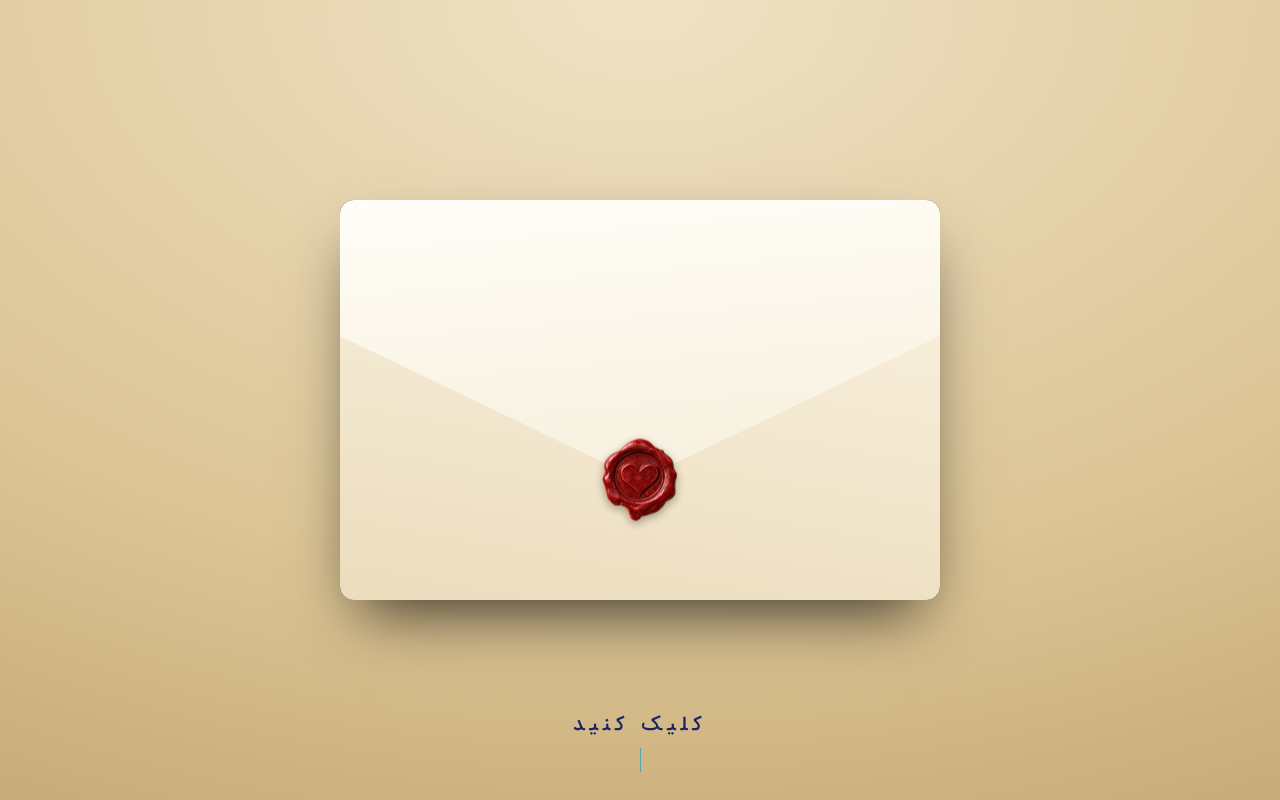
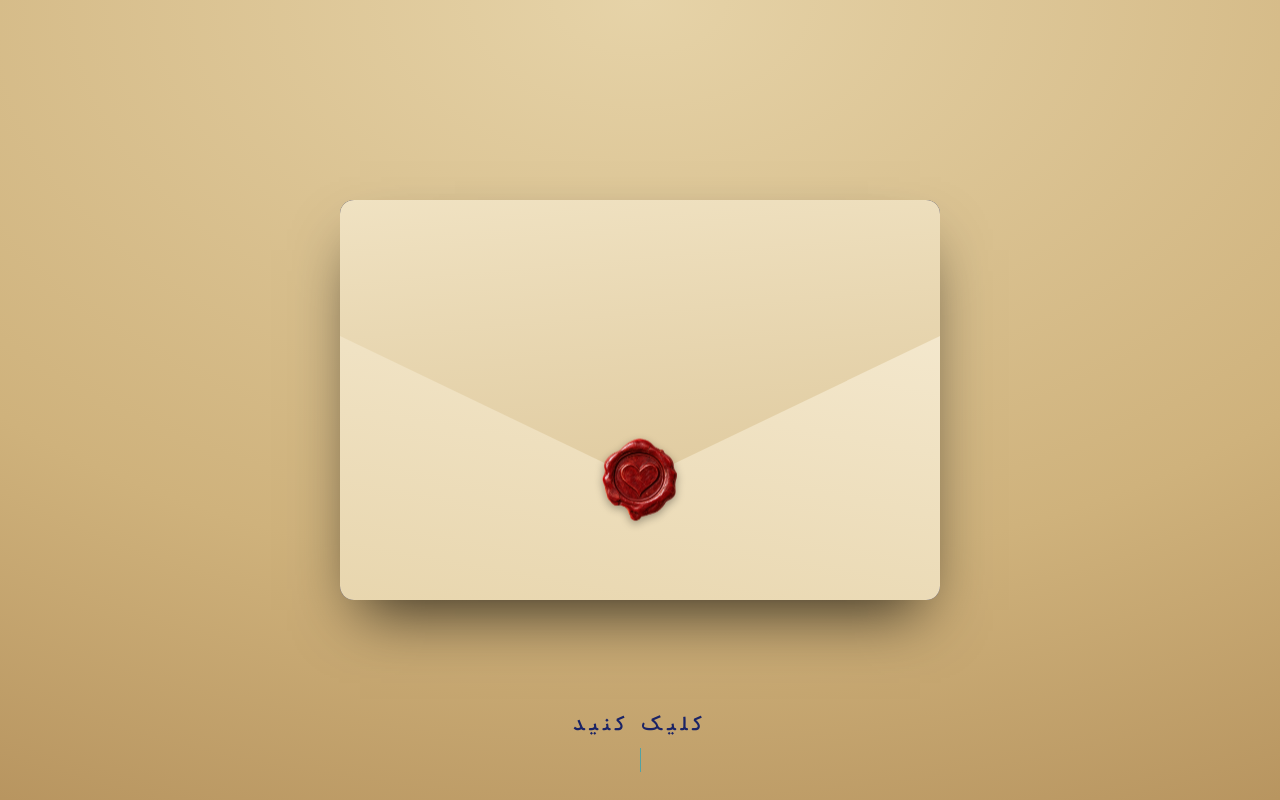
Before and after one commit to aliqb/invitationCard, a React (Vite) app: page / in a window 1280 px wide. Built offline with nearby package versions, Linux system fonts and the light colour scheme.

Commit message:
change envelop colors

```diff
--- a/index.html
+++ b/index.html
@@ -4,7 +4,7 @@
     <meta charset="UTF-8" />
     <link rel="icon" type="image/svg+xml" href="/favicon.svg" />
     <meta name="viewport" content="width=device-width, initial-scale=1.0, viewport-fit=cover" />
-    <meta name="theme-color" content="#c4a671" />
+    <meta name="theme-color" content="#b38f5a" />
     <link rel="preconnect" href="https://fonts.googleapis.com" />
     <link rel="preconnect" href="https://fonts.gstatic.com" crossorigin />
     <link
--- a/src/components/EnvelopeBack.tsx
+++ b/src/components/EnvelopeBack.tsx
@@ -8,7 +8,7 @@ export function EnvelopeBack({ faded }: { faded: boolean }) {
       // children ignore its backface-visibility and would otherwise z-fight with this face.
       style={{ backfaceVisibility: 'hidden', transform: 'translateZ(2px)' }}
     >
-      <div className="absolute inset-0 overflow-hidden rounded-[14px] bg-[linear-gradient(160deg,var(--paper-from),var(--paper-to))] shadow-[0_30px_60px_-20px_rgba(0,0,0,0.75)]">
+      <div className="absolute inset-0 overflow-hidden rounded-[14px] bg-[linear-gradient(160deg,var(--back-from),var(--back-to))] shadow-[0_30px_60px_-20px_rgba(0,0,0,0.75)]">
 
       </div>
     </div>
--- a/src/components/EnvelopeFront.tsx
+++ b/src/components/EnvelopeFront.tsx
@@ -33,7 +33,7 @@ export function EnvelopeFront({ children, unsealed, opened, faded }: Props) {
 
       {/* front pocket, overlapping the card while it is tucked away */}
       <div
-        className={`absolute inset-0 rounded-[14px] bg-[linear-gradient(190deg,var(--pocket-from),var(--pocket-to))] ${fade}`}
+        className={`absolute inset-0 rounded-[14px] bg-[linear-gradient(190deg,var(--front-from),var(--front-to))] ${fade}`}
         style={{ zIndex: 20, clipPath: 'polygon(0% 34%, 100% 34%, 100% 100%, 0% 100%)' }}
       />
 
--- a/src/theme.ts
+++ b/src/theme.ts
@@ -8,11 +8,11 @@ export type Theme = {
   background: { center: string; middle: string; edge: string }
   envelope: {
     /** Back face of the envelope. */
-    paper: Gradient
+    back: Gradient
     /** Inside of the envelope: the wall behind the card and the flap's underside. */
     inside: Gradient
-    /** Front pocket that covers the tucked-in card. */
-    pocket: Gradient
+    /** Front of the envelope: the pocket that covers the tucked-in card. */
+    front: Gradient
     /** Outside of the top flap. */
     flap: Gradient
   }
@@ -22,19 +22,19 @@ export type Theme = {
 
 /** Edit these to restyle the page. */
 export const THEME: Theme = {
-  background: { center: '#efe2c4', middle: '#dcc596', edge: '#c4a671' },
+  background: { center: '#e6d3a8', middle: '#cfb27c', edge: '#b38f5a' },
   envelope: {
-    paper: { from: '#fffdf7', to: '#f4ead3' },
+    back: { from: '#f0e2c2', to: '#d9c191' },
     inside: { from: '#1f2a6b', to: '#121a4a' },
-    pocket: { from: '#fbf4e4', to: '#ebdcbc' },
-    flap: { from: '#fffdf7', to: '#f4ead3' },
+    front: { from: '#f8eed8', to: '#e8d6ae' },
+    flap: { from: '#f0e2c2', to: '#d9c191' },
   },
   hint: { text: '#1a2366', line: '#2aa3b8' },
 }
 
 /* Exposes the theme as CSS custom properties, set once on the root element.
    Components reference them in Tailwind arbitrary values, e.g.
-   bg-[linear-gradient(160deg,var(--paper-from),var(--paper-to))]. */
+   bg-[linear-gradient(160deg,var(--back-from),var(--back-to))]. */
 export function themeVars({ background, envelope, hint }: Theme): CSSProperties {
   const vars: Record<string, string> = {
     '--bg-center': background.center,
```
Also changed, not shown: 1 other file (tests, documents, lock files or other folders).
